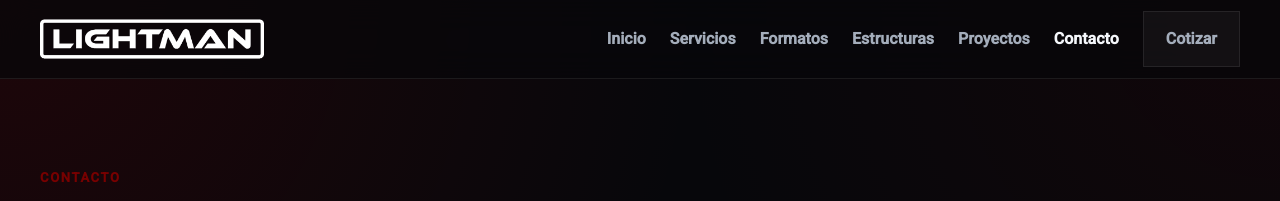
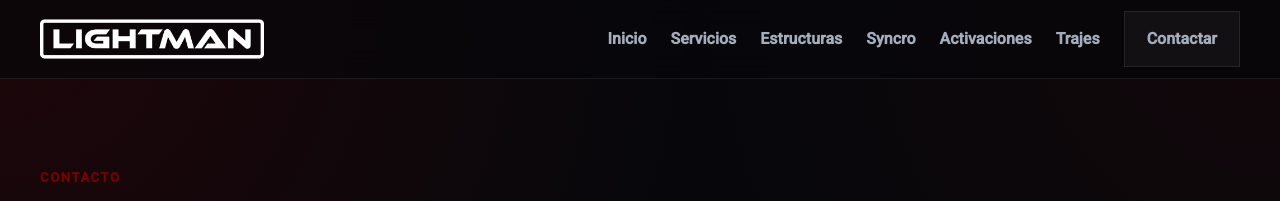
Before and after one commit to ZekturCh/LIGHTMAN, a Jekyll site: the page built from contacto.html, in a window 1280 px wide. Shown: the top 201 px of the page. Built offline with Jekyll 4.4.1, drawn with Linux system fonts in a browser that asks for light colours.

Commit message:
Update header.html

```diff
--- a/_includes/header.html
+++ b/_includes/header.html
@@ -1,23 +1,31 @@
 <header class="site-header" id="siteHeader">
   <div class="container header-inner">
-    <a href="{{ '/' | relative_url }}" class="logo" aria-label="Inicio Lightman Perú">
+
+    <a href="{{ '/' | relative_url }}" class="logo">
       <img src="{{ '/assets/img/logo-lightman.png' | relative_url }}" alt="Lightman Perú">
     </a>
 
-    <button class="menu-toggle" id="menuToggle" aria-label="Abrir menú" aria-expanded="false">
-      <span></span>
-      <span></span>
-      <span></span>
-    </button>
+    <nav class="site-nav" id="siteNav">
 
-    <nav class="site-nav" id="siteNav">
-      <a href="{{ '/' | relative_url }}" class="{% if page.url == '/' %}active{% endif %}">Inicio</a>
-      <a href="{{ '/servicios.html' | relative_url }}" class="{% if page.url == '/servicios.html' %}active{% endif %}">Servicios</a>
-      <a href="{{ '/formatos.html' | relative_url }}" class="{% if page.url == '/formatos.html' %}active{% endif %}">Formatos</a>
-      <a href="{{ '/estructuras.html' | relative_url }}" class="{% if page.url == '/estructuras.html' %}active{% endif %}">Estructuras</a>
-      <a href="{{ '/proyectos.html' | relative_url }}" class="{% if page.url == '/proyectos.html' %}active{% endif %}">Proyectos</a>
-      <a href="{{ '/contacto.html' | relative_url }}" class="{% if page.url == '/contacto.html' %}active{% endif %}">Contacto</a>
-      <a href="https://wa.me/51964111591" class="btn btn-nav" target="_blank" rel="noopener noreferrer">Cotizar</a>
+      <a href="{{ '/' | relative_url }}">Inicio</a>
+
+      <a href="{{ '/servicios.html' | relative_url }}">Servicios</a>
+
+      <a href="{{ '/estructuras.html' | relative_url }}">Estructuras</a>
+
+      <a href="{{ '/servicios.html#shows-syncro' | relative_url }}">Syncro</a>
+
+      <a href="{{ '/servicios.html#activaciones' | relative_url }}">Activaciones</a>
+
+      <a href="{{ '/formatos.html' | relative_url }}">Trajes</a>
+
+      <a href="https://wa.me/51964111591"
+         class="btn btn-nav"
+         target="_blank">
+         Contactar
+      </a>
+
     </nav>
+
   </div>
 </header>
```
